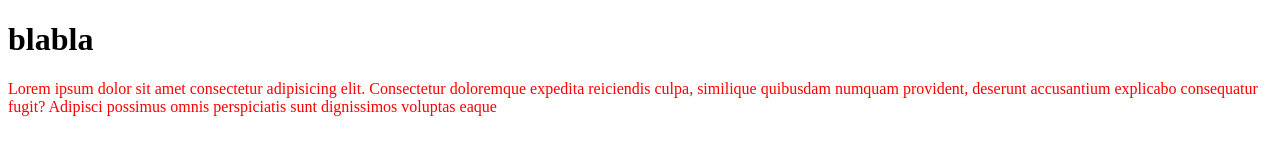
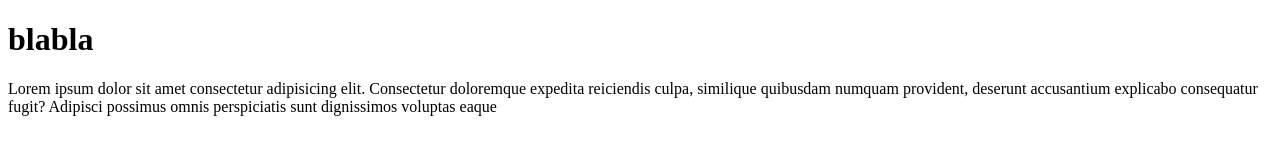
Before and after one commit to grosbill59/poe-git-test, a plain HTML site: page index.html in a window 1280 px wide. Drawn offline with Linux system fonts and the light colour scheme.

Commit message:
Restauration du fichier index.html

```diff
--- a/index.html
+++ b/index.html
@@ -8,7 +8,7 @@
 </head>
 <body>
     <h1>blabla</h1>
-    <p style="color:red">Lorem ipsum dolor sit amet consectetur adipisicing elit. Consectetur doloremque expedita reiciendis culpa, similique quibusdam numquam provident, deserunt accusantium explicabo consequatur
+    <p>Lorem ipsum dolor sit amet consectetur adipisicing elit. Consectetur doloremque expedita reiciendis culpa, similique quibusdam numquam provident, deserunt accusantium explicabo consequatur
         fugit? Adipisci possimus omnis perspiciatis sunt dignissimos voluptas eaque</p>
 </body>
 </html>
```
